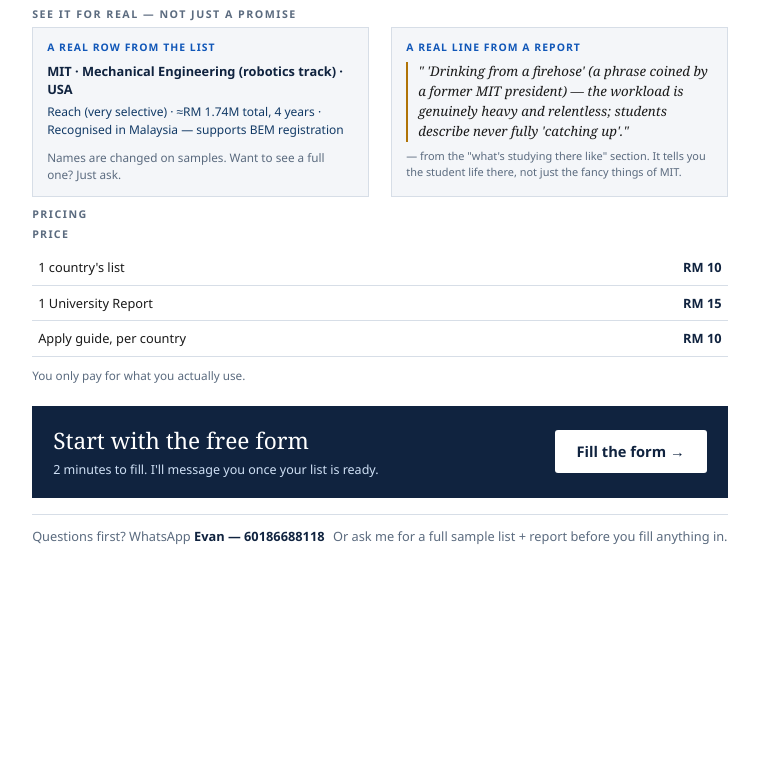
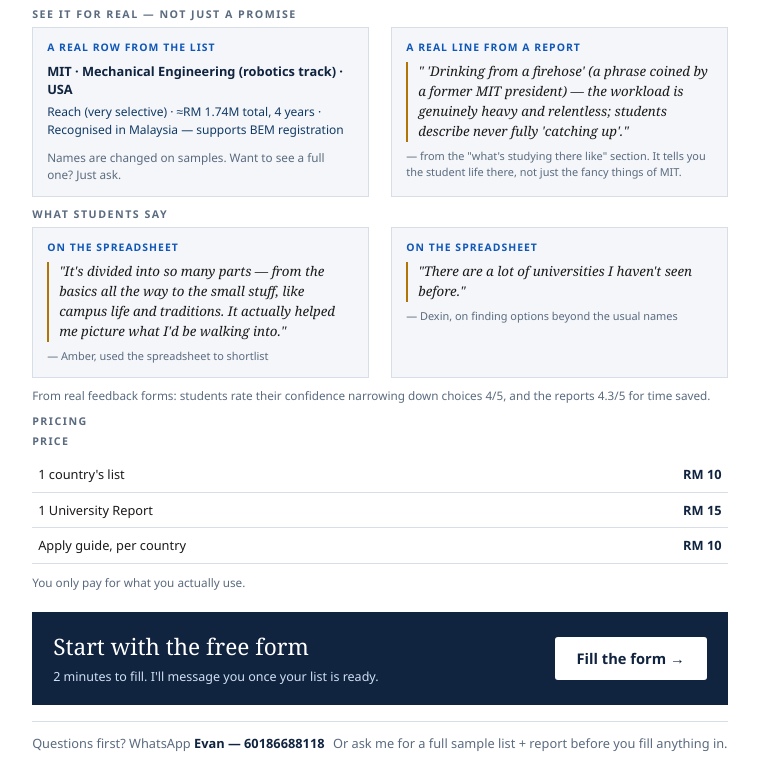
Before and after one commit to SunlessLight/university_finder, a plain HTML site: page sales/pitch/university-research-service-poster.html in a window 1280 px wide. Shown: the part 1007-1782 px from the top of the page, without its empty margins (17-776 px from the left). Before the commit the page ends 1575 px from the top, so only its background shows below. Drawn offline with Linux system fonts and the light colour scheme.

Commit message:
updated my posters

```diff
--- a/sales/pitch/one-pager.html
+++ b/sales/pitch/university-research-service-poster.html
@@ -556,6 +556,24 @@
       </div>
     </div>
 
+    <div class="sectlabel">What students say</div>
+    <div class="examples">
+      <div class="exbox">
+        <div class="extag">On the spreadsheet</div>
+        <blockquote>"It's divided into so many parts — from the basics all the way to the small
+          stuff, like campus life and traditions. It actually helped me picture what I'd be walking
+          into."</blockquote>
+        <div class="who">— Amber, used the spreadsheet to shortlist</div>
+      </div>
+      <div class="exbox">
+        <div class="extag">On the spreadsheet</div>
+        <blockquote>"There are a lot of universities I haven't seen before."</blockquote>
+        <div class="who">— Dexin, on finding options beyond the usual names</div>
+      </div>
+    </div>
+    <div class="askme">From real feedback forms: students rate their confidence narrowing down
+      choices 4/5, and the reports 4.3/5 for time saved.</div>
+
     <div class="sectlabel">Pricing</div>
     <div class="price-wrap">
       <table class="topup">
```
Also changed, not shown: 4 other files.
